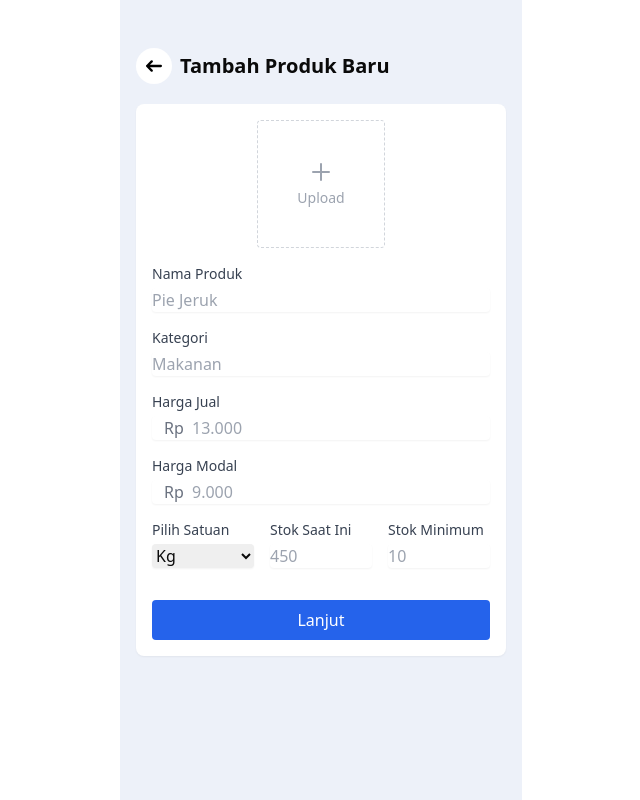
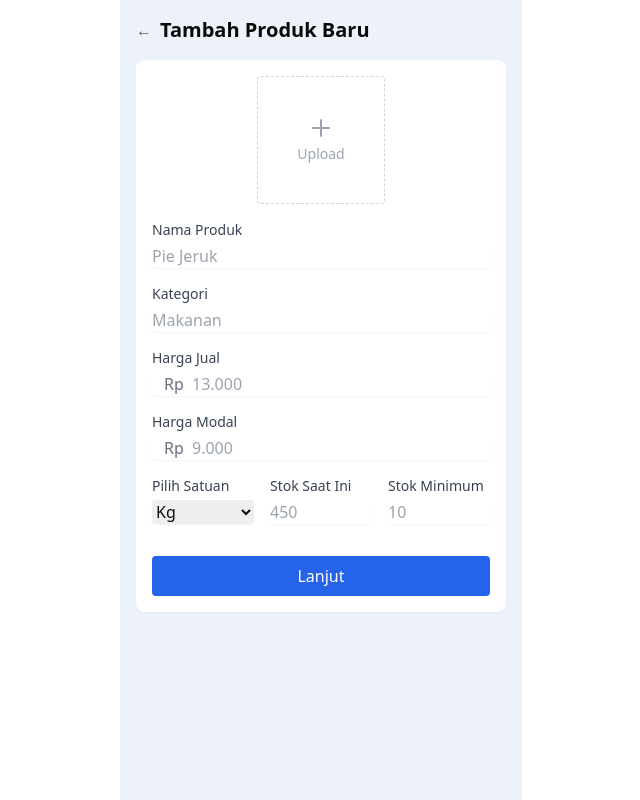
Before and after one commit to christophernw/dkn-pos-umkm-fe, a Next.js app: page /tambahProduk in a window 1280 px wide. Shown: the whole page, without its empty margins (319-959 px from the left). Built offline with nearby package versions, Linux system fonts and the light colour scheme; no server answers.

Commit message:
Merge with branch pradipta

```diff
--- a/src/app/tambahProduk/page.tsx
+++ b/src/app/tambahProduk/page.tsx
@@ -3,7 +3,6 @@ import { useState, ChangeEvent } from "react";
 import TextInput from "./components/textInput";
 import { useAuth } from "@/contexts/AuthContext";
 import config from "@/src/config";
-import { useRouter } from 'next/navigation';
 
 export default function AddProductPage() {
   const [productName, setProductName] = useState("");
@@ -16,7 +15,6 @@ export default function AddProductPage() {
   const [previewImg, setPreviewImg] = useState<string | null>(null);
   const [imageFile, setImageFile] = useState<File | null>(null);
   const { accessToken } = useAuth();
-  const router = useRouter();
 
   const handleImageChange = (e: ChangeEvent<HTMLInputElement>) => {
     if (!e.target.files?.[0]) return;
@@ -51,7 +49,7 @@ export default function AddProductPage() {
     }
 
     try {
-      const response = await fetch("${config.apiUrl}/produk/create", {
+      const response = await fetch(`${config.apiUrl}/produk/create`, {
         method: "POST",
         body: formData,
         headers: {
@@ -76,27 +74,13 @@ export default function AddProductPage() {
   };
 
   return (
-    <div className="max-w-md mx-auto p-4 mt-8">
-      <header className="flex items-center mb-5">
+    <div className="max-w-md mx-auto p-4">
+      <header className="flex items-center mb-4">
         <button
-          onClick={() => router.back()}
-          className="bg-white hover:bg-gray-200 font-medium rounded-full text-sm p-2.5 text-center inline-flex items-center me-2"
+          onClick={() => window.history.back()}
+          className="mr-2 text-gray-600 hover:text-gray-800"
         >
-          <svg
-            className="w-4 h-4 transform scale-x-[-1]"
-            aria-hidden="true"
-            xmlns="http://www.w3.org/2000/svg"
-            fill="none"
-            viewBox="0 0 14 10"
-          >
-            <path
-              stroke="black"
-              strokeLinecap="round"
-              strokeLinejoin="round"
-              strokeWidth="2"
-              d="M1 5h12m0 0L9 1m4 4L9 9"
-            />
-          </svg>
+          ←
         </button>
         <h1 className="text-xl font-semibold">Tambah Produk Baru</h1>
       </header>
```
